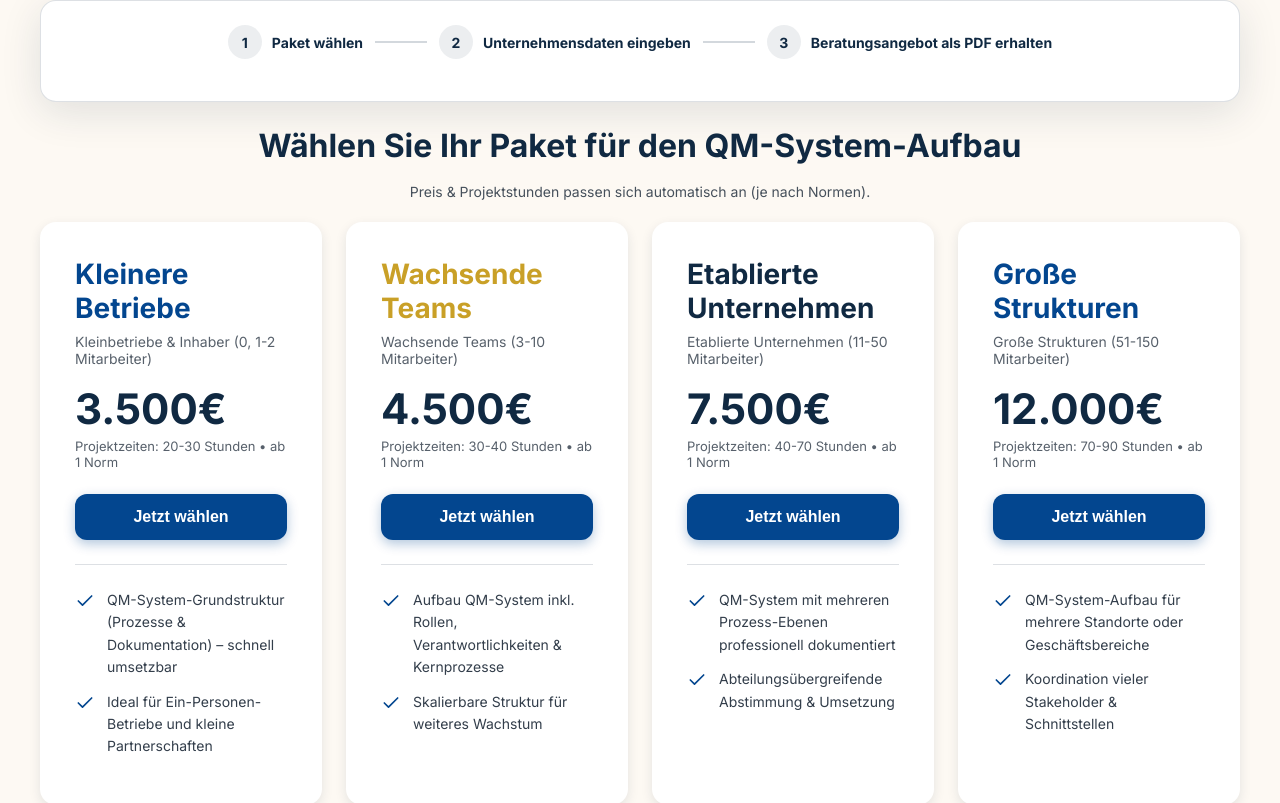
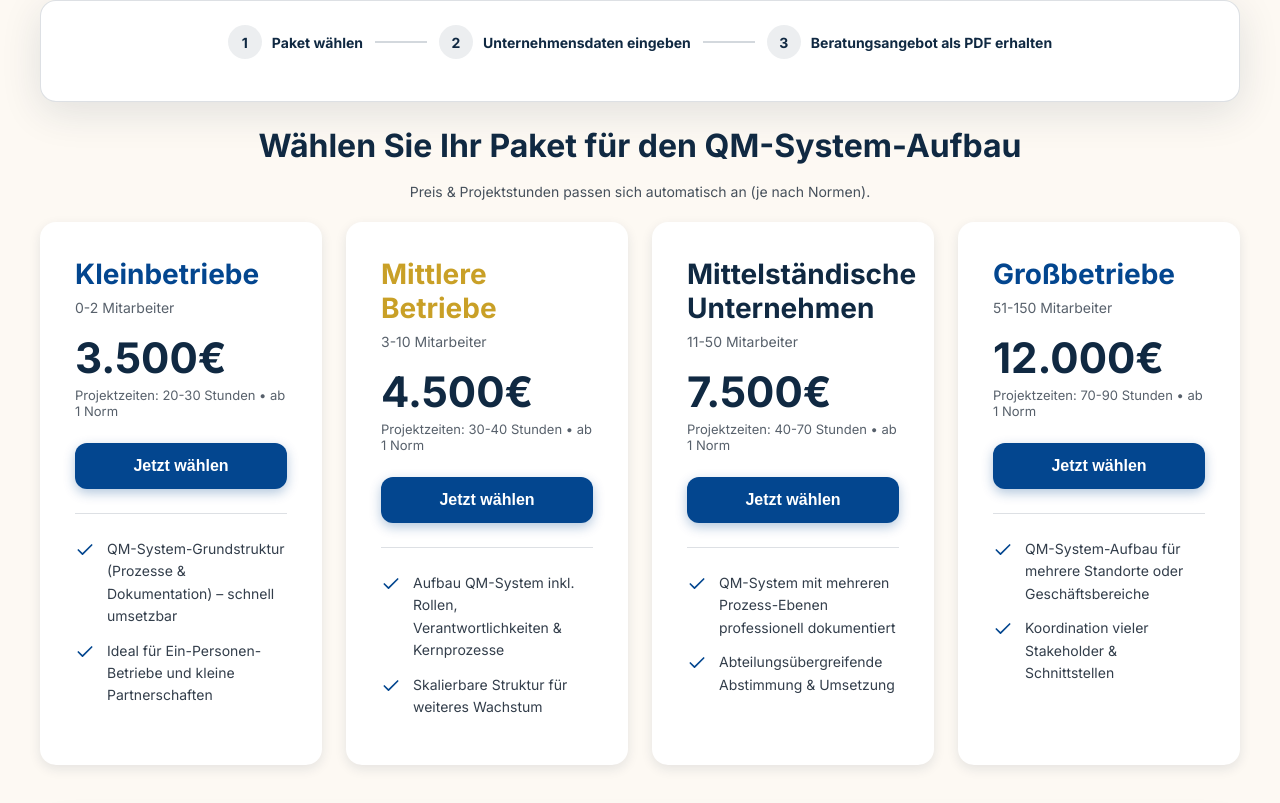
Before and after one commit to holgergrosser-hub/qmberater-angebot, a React (Vite) app: page / in a window 1280 px wide. Shown: the top 803 px of the page. Built offline with nearby package versions, Linux system fonts and the light colour scheme; the HTML template or start-up script is replaced by a standard one.

Commit message:
Update package labels

```diff
--- a/src/App.jsx
+++ b/src/App.jsx
@@ -8,8 +8,8 @@ const SCRIPT_URL = 'https://script.google.com/macros/s/AKfycbzJan8Xcebhr2upSMgLV
 const PACKAGES = [
   {
     id: 'kleinbetriebe',
-     name: 'Kleinere Betriebe',
-    subtitle: 'Kleinbetriebe & Inhaber (0, 1-2 Mitarbeiter)',
+    name: 'Kleinbetriebe',
+    subtitle: '0-2 Mitarbeiter',
     basePrice: 3500,
     hours: '20-30',
     features: [
@@ -21,8 +21,8 @@ const PACKAGES = [
   },
   {
     id: 'wachsende-teams',
-    name: 'Wachsende Teams',
-    subtitle: 'Wachsende Teams (3-10 Mitarbeiter)',
+    name: 'Mittlere Betriebe',
+    subtitle: '3-10 Mitarbeiter',
     basePrice: 4500,
     hours: '30-40',
     features: [
@@ -34,8 +34,8 @@ const PACKAGES = [
   },
   {
     id: 'etablierte-unternehmen',
-    name: 'Etablierte Unternehmen',
-    subtitle: 'Etablierte Unternehmen (11-50 Mitarbeiter)',
+    name: 'Mittelständische Unternehmen',
+    subtitle: '11-50 Mitarbeiter',
     basePrice: 7500,
     hours: '40-70',
     features: [
@@ -47,8 +47,8 @@ const PACKAGES = [
   },
   {
     id: 'grosse-strukturen',
-    name: 'Große Strukturen',
-    subtitle: 'Große Strukturen (51-150 Mitarbeiter)',
+    name: 'Großbetriebe',
+    subtitle: '51-150 Mitarbeiter',
     basePrice: 12000,
     hours: '70-90',
     features: [
```
